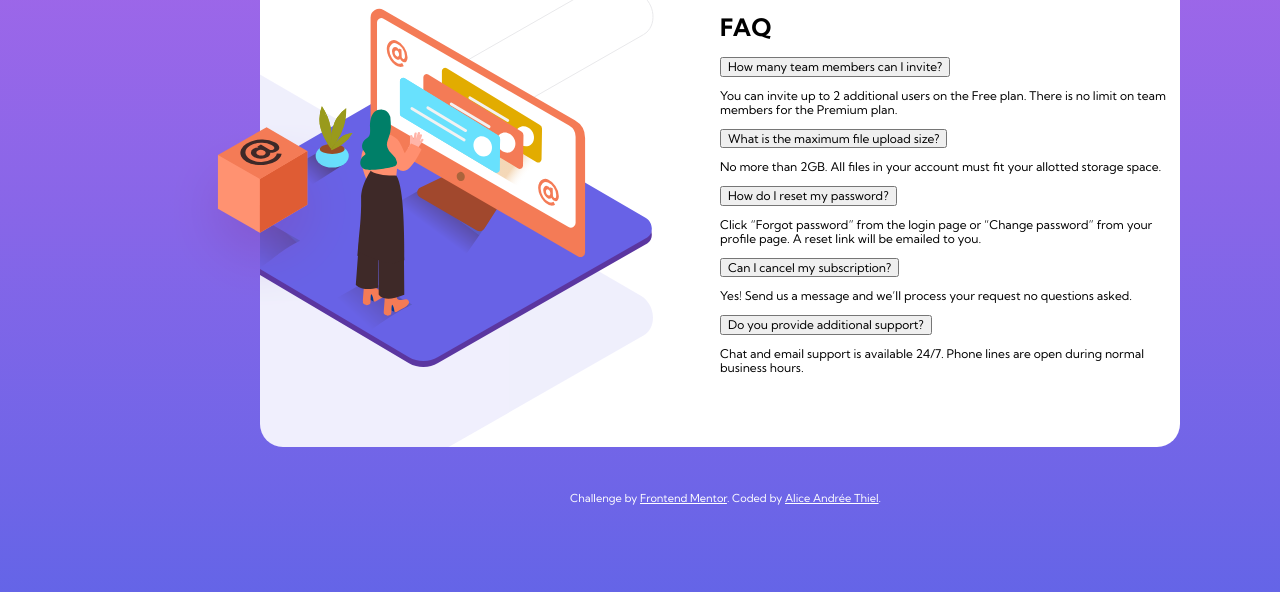
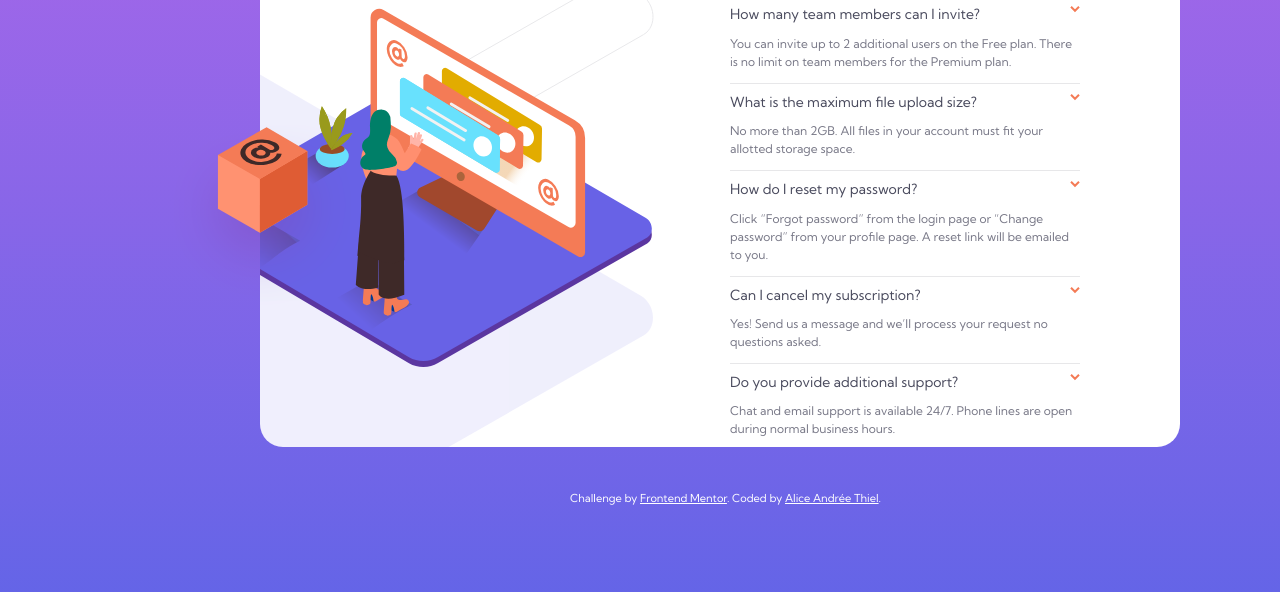
Before and after one commit to AliceAndree/faq-accordion-card, a plain HTML site: page index.html in a window 1280 px wide. Shown: the part 208-800 px from the top of the page. Drawn offline with Linux system fonts and the light colour scheme.

Commit message:
right side CSS

```diff
--- a/index.html
+++ b/index.html
@@ -26,42 +26,73 @@
 
     <div class="right-block">
       <h1 class="title">FAQ</h1>
-      <button class="accordion">How many team members can I invite?</button>
+
+      <button class="accordion">
+        How many team members can I invite?
+        <svg width="10" height="7" xmlns="http://www.w3.org/2000/svg">
+          <path d="M1 .799l4 4 4-4" stroke="#F47B56" stroke-width="2" fill="none" fill-rule="evenodd"/>
+        </svg>
+      </button>
       <div class="panel">
         <p class="answer">
         You can invite up to 2 additional users on the Free plan. There is no limit on
         team members for the Premium plan.
         </p>
       </div>
+      <hr class="divider">
 
-      <button class="accordion">What is the maximum file upload size?</button>
+      <button class="accordion">
+        What is the maximum file upload size?
+        <svg width="10" height="7" xmlns="http://www.w3.org/2000/svg">
+          <path d="M1 .799l4 4 4-4" stroke="#F47B56" stroke-width="2" fill="none" fill-rule="evenodd"/>
+        </svg>
+      </button>
       <div class="panel">
         <p class="answer">
         No more than 2GB. All files in your account must fit your allotted storage space.
         </p>
       </div>
+      <hr class="divider">
 
-      <button class="accordion">How do I reset my password?</button>
+      <button class="accordion">
+        How do I reset my password?
+        <svg width="10" height="7" xmlns="http://www.w3.org/2000/svg">
+          <path d="M1 .799l4 4 4-4" stroke="#F47B56" stroke-width="2" fill="none" fill-rule="evenodd"/>
+        </svg>
+      </button>
       <div class="panel">
         <p class="answer">
         Click “Forgot password” from the login page or “Change password” from your profile page.
         A reset link will be emailed to you.
         </p>
       </div>
+      <hr class="divider">
 
-      <button class="accordion">Can I cancel my subscription?</button>
+      <button class="accordion">
+        Can I cancel my subscription?
+        <svg width="10" height="7" xmlns="http://www.w3.org/2000/svg">
+          <path d="M1 .799l4 4 4-4" stroke="#F47B56" stroke-width="2" fill="none" fill-rule="evenodd"/>
+        </svg>
+      </button>
       <div class="panel">
         <p class="answer">
         Yes! Send us a message and we’ll process your request no questions asked.
         </p>
       </div>
+      <hr class="divider">
 
-      <button class="accordion">Do you provide additional support?</button>
+      <button class="accordion">
+        Do you provide additional support?
+        <svg width="10" height="7" xmlns="http://www.w3.org/2000/svg">
+          <path d="M1 .799l4 4 4-4" stroke="#F47B56" stroke-width="2" fill="none" fill-rule="evenodd"/>
+        </svg>
+      </button>
       <div class="panel">
         <p class="answer">
         Chat and email support is available 24/7. Phone lines are open during normal business hours.
         </p>
       </div>
+      <hr class="divider">
     </div>
   </div>
   </div>
--- a/style.css
+++ b/style.css
@@ -8,7 +8,7 @@ body,
 body {
     width: 1440px;
     font-family: 'Kumbh Sans', sans-serif;
-    font-size: 12px;
+    font-weight: 400;
     background: linear-gradient(hsl(273, 75%, 66%), hsl(240, 73%, 65%));
     background-size: cover;
     background-repeat: no-repeat;
@@ -54,8 +54,53 @@ body {
 }
 
 .right-block {
-    width: 460px;
+    width: 350px;
+    padding-left: 10px;
     float: right;
+}
+
+.title {
+    color: hsl(238, 29%, 16%);
+}
+
+.accordion {
+    background-color: transparent;
+    width: 100%;
+    text-align: left;
+    font-size: 14px;
+    border: none;
+    cursor: pointer;
+    padding: 0;
+    color: hsl(237, 12%, 33%);
+}
+
+.accordion:focus {
+    outline: none;
+}
+
+.accordion:hover {
+    color: hsl(14, 88%, 65%);
+}
+
+.accordion:active {
+    font-weight: 700;
+    color: hsl(238, 29%, 16%);
+}
+
+.accordion svg {
+    float: right;
+}
+
+.divider {
+    height: 1px;
+    background-color: hsl(240, 5%, 91%);
+    border: none;
+}
+
+.answer {
+    font-size: 12px;
+    color: hsl(240, 6%, 50%);
+    line-height: 18px;
 }
 
 .attribution {
```
